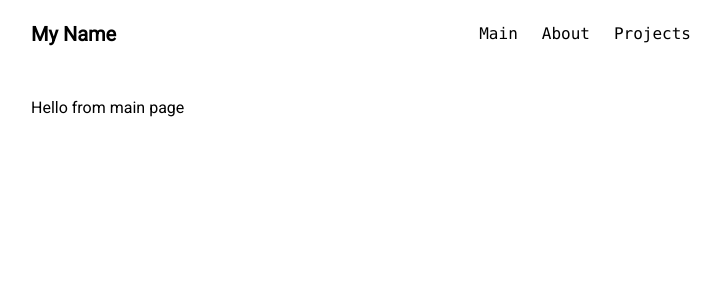
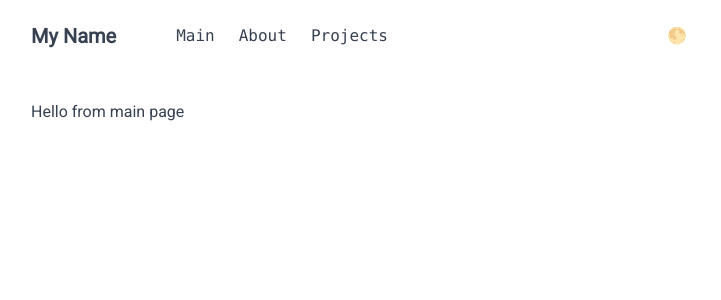
Before and after one commit to japerezd/nuxt-portfolio, a Nuxt app: page / in a window 1280 px wide. Shown: the top 300 px of the page, without its empty margins (281-1002 px from the left). Built offline with nearby package versions, Linux system fonts and the light colour scheme.

Commit message:
Add color mode component

```diff
--- /dev/null
+++ b/app/components/color-mode-selector.vue
@@ -0,0 +1,40 @@
+<template>
+<div class="flex space-x-2 items-center">
+  <div class="text-gray-500 text-xs" v-if="showNextModeLabel">Change to {{ nextMode }}</div>
+  <button @click="toggleMode" @mouseover="showNextModeLabel = true" @mouseout="showNextModeLabel = false" class="hover:bg-gray-200 dark:hover:bg-gray-600 px-2 py-1 text-gray-100">{{ nextModeIcon }}</button>
+</div>
+</template>
+
+<script setup>
+const showNextModeLabel = ref(false)
+const colorMode = useColorMode();
+
+const modes = [
+  'system',
+  'light',
+  'dark'
+]
+
+const nextModeIcons = {
+  system: '🌓',
+  light: '🌕',
+  dark: '🌑'
+}
+
+const nextMode = computed(() => {
+  const currentModeIndex = modes.indexOf(colorMode.preference)
+  let nextModeIndex = null
+
+  if (currentModeIndex === modes.length - 1) {
+    nextModeIndex = 0
+  } else {
+    nextModeIndex = currentModeIndex + 1
+  }
+
+  return modes[nextModeIndex]
+})
+
+const nextModeIcon = computed(() => nextModeIcons[nextMode.value])
+
+const toggleMode = () => colorMode.preference = nextMode.value
+</script>
--- a/app/layouts/default.vue
+++ b/app/layouts/default.vue
@@ -1,11 +1,17 @@
 <template>
   <div class="container mx-auto max-w-2xl">
     <header class="flex justify-between items-center mt-5">
-      <div>
+      <div class="flex items-center space-x-12">
+        <div>
         <NuxtLink to="/" class="text-xl font-semibold p-2 hover:bg-gray-200">My Name</NuxtLink>
       </div>
 
       <Menu />
+      </div>
+
+      <ClientOnly>
+        <ColorModeSelector />
+      </ClientOnly>
     </header>
 
     <main class="p-2 mt-10">
@@ -30,10 +36,12 @@ useHead({
     }
   ]
 })
+
 </script>
 
 <style>
 body {
   font-family: 'Roboto';
+  @apply bg-white dark:bg-gray-900 text-gray-700 dark:text-gray-300
 }
 </style>
--- a/nuxt.config.ts
+++ b/nuxt.config.ts
@@ -2,5 +2,5 @@
 export default defineNuxtConfig({
   compatibilityDate: '2025-07-15',
   devtools: { enabled: true },
-  modules: ['@nuxtjs/tailwindcss']
+  modules: ['@nuxtjs/tailwindcss', '@nuxtjs/color-mode']
 })
--- a/package.json
+++ b/package.json
@@ -10,6 +10,7 @@
     "postinstall": "nuxt prepare"
   },
   "dependencies": {
+    "@nuxtjs/color-mode": "^3.5.2",
     "@nuxtjs/tailwindcss": "^6.14.0",
     "nuxt": "^4.2.0",
     "vue": "^3.5.22",
```
Also changed, not shown: 1 other file (tests, documents, lock files or other folders).
